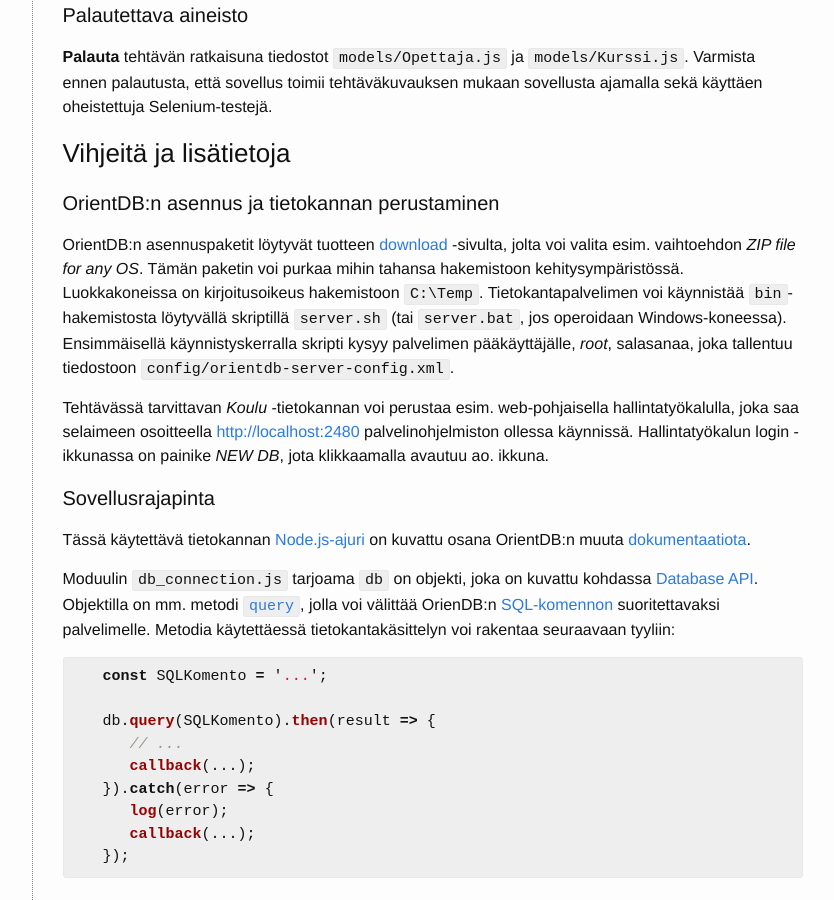
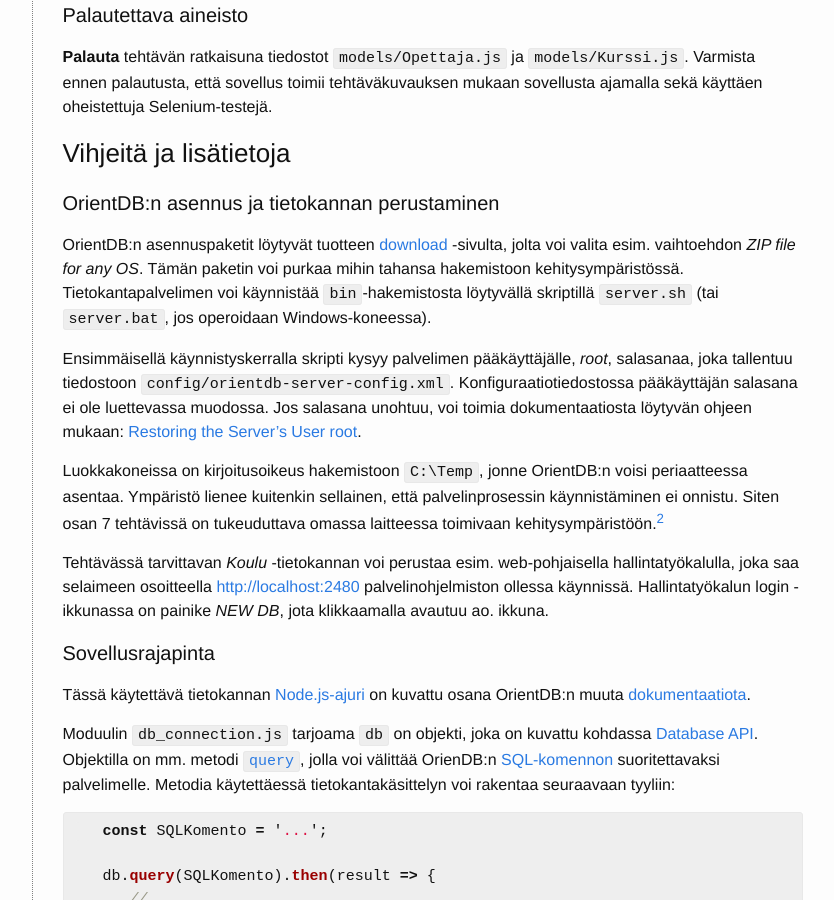
Before and after one commit to timedu/tkj2017k, a Jekyll site: the page built from docs/_osa7/tehtava71.md, in a window 1280 px wide and 900 px high, scrolled down 1099 px. Shown: the whole window, without its empty margins (208-1042 px from the left). Built offline with Jekyll 4.4.1, drawn with Linux system fonts in a browser that asks for light colours; some of the changed text lies outside the part shown.

Commit message:
ex 7.1 update / about installation

```diff
--- a/docs/_osa7/tehtava71.md
+++ b/docs/_osa7/tehtava71.md
@@ -50,9 +50,17 @@ Toimintoihin liittyvät sivukartat on esitetty esim. tehtävien [6.1](../../osa6
 
 #### OrientDB:n asennus ja tietokannan perustaminen
 
-OrientDB:n asennuspaketit löytyvät tuotteen [download][download] -sivulta, jolta voi valita esim. vaihtoehdon *ZIP file for any OS*. Tämän paketin voi purkaa mihin tahansa hakemistoon kehitysympäristössä. Luokkakoneissa on kirjoitusoikeus hakemistoon `C:\Temp`. Tietokantapalvelimen voi käynnistää `bin`-hakemistosta löytyvällä skriptillä `server.sh` (tai `server.bat`, jos operoidaan Windows-koneessa). Ensimmäisellä käynnistyskerralla skripti kysyy palvelimen pääkäyttäjälle, *root*, salasanaa, joka tallentuu tiedostoon `config/orientdb-server-config.xml`.
+OrientDB:n asennuspaketit löytyvät tuotteen [download][download] -sivulta, jolta voi valita esim. vaihtoehdon *ZIP file for any OS*. Tämän paketin voi purkaa mihin tahansa hakemistoon kehitysympäristössä.  Tietokantapalvelimen voi käynnistää `bin`-hakemistosta löytyvällä skriptillä `server.sh` (tai `server.bat`, jos operoidaan Windows-koneessa).
 
 [download]: http://orientdb.com/download/
+
+Ensimmäisellä käynnistyskerralla skripti kysyy palvelimen pääkäyttäjälle, *root*, salasanaa, joka tallentuu tiedostoon `config/orientdb-server-config.xml`. Konfiguraatiotiedostossa pääkäyttäjän salasana ei ole luettevassa muodossa. Jos salasana unohtuu, voi toimia dokumentaatiosta löytyvän ohjeen mukaan: [Restoring the Server's User root][reset-root].
+
+[reset-root]: http://orientdb.com/docs/2.2/Server-Security.html#restoring-the-servers-user-root
+
+Luokkakoneissa on kirjoitusoikeus hakemistoon `C:\Temp`, jonne OrientDB:n voisi periaatteessa asentaa. Ympäristö lienee kuitenkin sellainen, että palvelinprosessin käynnistäminen ei onnistu. Siten osan 7 tehtävissä on tukeuduttava omassa laitteessa toimivaan kehitysympäristöön.[^jelastic]
+
+[^jelastic]: OrientDB:n saa veloituksetta sivun [OrientDB in the Cloud](http://orientdb.com/cloud/) kautta kahdeksi viikoksi koekäyttöön  [Jelastic](https://jelastic.com):in pilvipalveluun. Oletusarvoisesti järjestelmästä asentuu versio 1.7.4. Veloitukseton kokeilu lienee kuitenkin rajoitettu siten, että tietokantaa ei voi käyttää palvelun ulkopuolelta so. myös tietokantaa käyttävä sovellus tulisi asentaa palveluun. Tietokannan käyttöön liittyvän [julkisen ip-osoitteen](https://docs.jelastic.com/remote-access-mysql) tiettävästi saisi vasta rahallista korvausta vastaan.
 
 Tehtävässä tarvittavan *Koulu* -tietokannan voi perustaa esim. web-pohjaisella hallintatyökalulla, joka saa selaimeen osoitteella <http://localhost:2480> palvelinohjelmiston ollessa käynnissä. Hallintatyökalun login -ikkunassa on painike *NEW DB*, jota klikkaamalla avautuu ao. ikkuna.
 
@@ -249,4 +257,8 @@ Muokkauksen yhteydessä tulee myös muuntaan "*rid*"  "*key:ksi*" so. poistaa `#
 [toString]: https://developer.mozilla.org/en-US/docs/Web/JavaScript/Reference/Global_Objects/Object/toString
 [substr]: https://developer.mozilla.org/en-US/docs/Web/JavaScript/Reference/Global_Objects/String/substr
 
+#### Päivityksiä
+
+* 170224: Täsmennyksiä kohtaan [OrientDB:n asennus ja tietokannan perustaminen](#orientdbn-asennus-ja-tietokannan-perustaminen)
+
 <br/>
```
